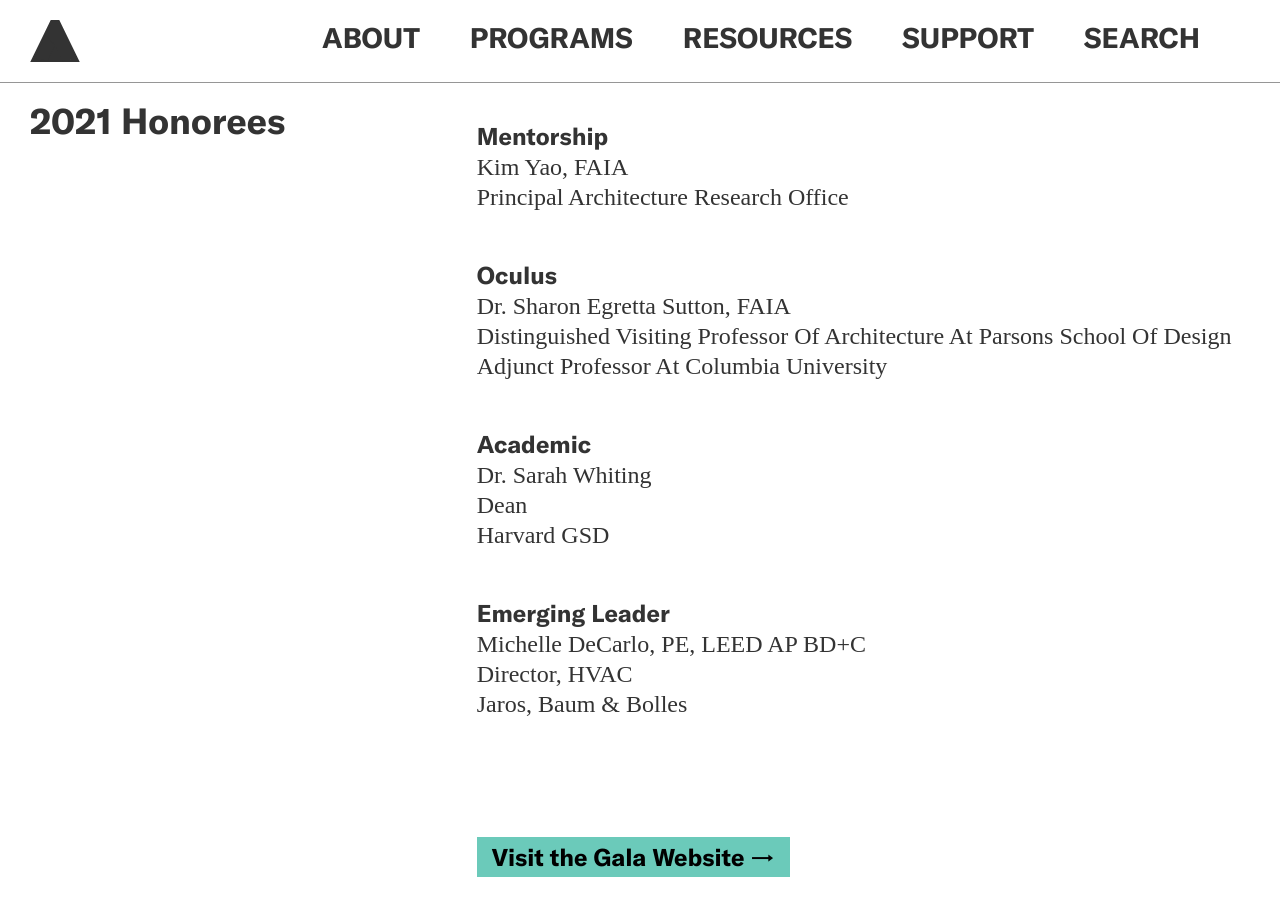
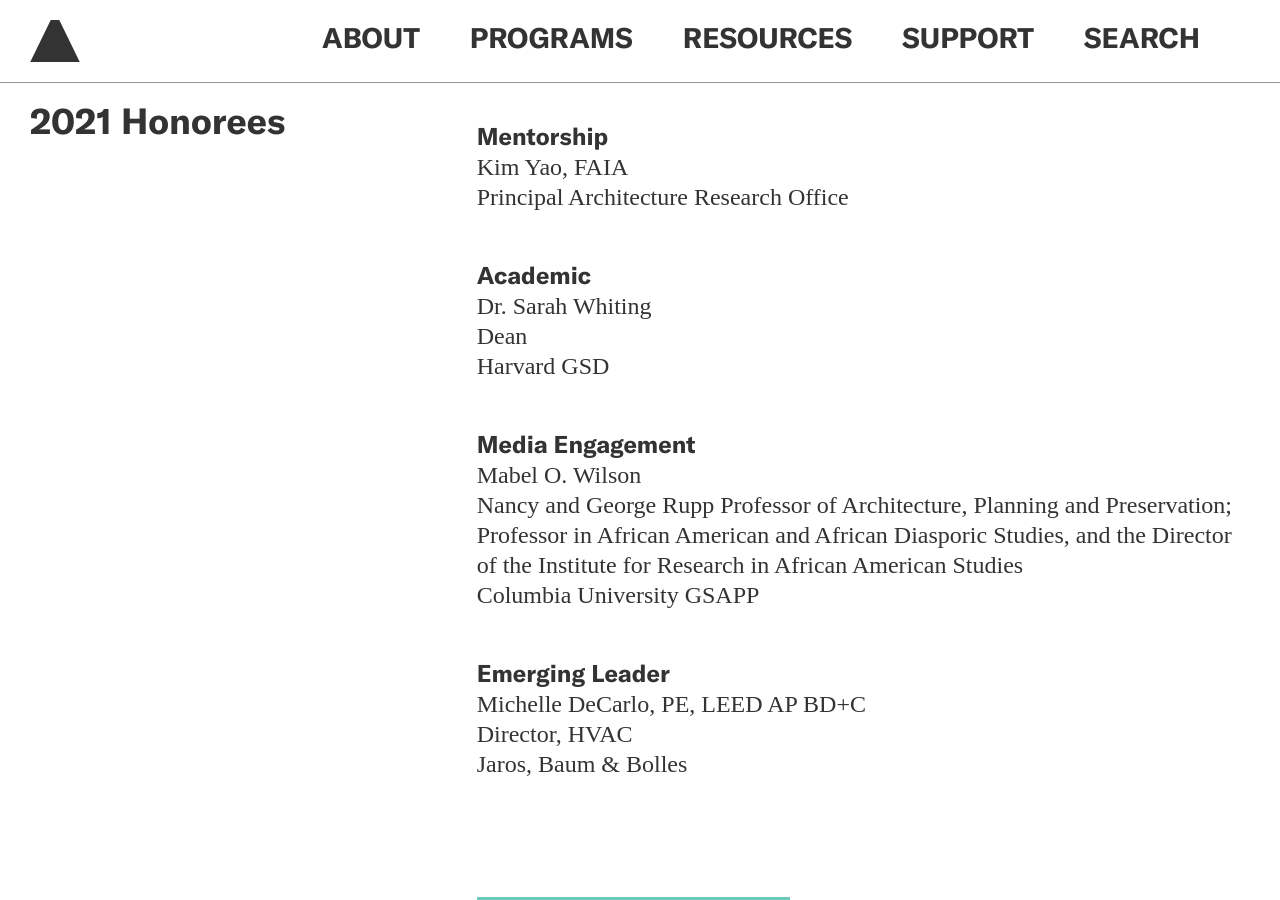
Before and after one commit to jengalas/bwaf-bbw, a Jekyll site: the page built from _programs/leadership-awards-gala.md, in a window 1280 px wide and 900 px high, scrolled down 1962 px. Built offline with Jekyll 4.4.1, drawn with Linux system fonts in a browser that asks for light colours; some web fonts are replaced.

Commit message:
Update from Forestry.io Aislinn McNamara updated _programs/leadership-awards-gala.md

```diff
--- a/_programs/leadership-awards-gala.md
+++ b/_programs/leadership-awards-gala.md
@@ -69,11 +69,12 @@
   text_block: "**Organizational Excellence**  \nSara Kendall  \nVice President & General
     Manager\nTurner Construction\n\n**Innovative Executive**  \nMiriam Harris  \nExecutive
     Vice President  \nTrinity Place Holdings\n\n**Mentorship**  \nKim Yao, FAIA  \nPrincipal\nArchitecture
-    Research Office  \n\n**Oculus**   \nDr. Sharon Egretta Sutton, FAIA   \nDistinguished
-    Visiting Professor Of Architecture At Parsons School Of Design   \nAdjunct Professor
-    At Columbia University \n\n**Academic**   \nDr. Sarah Whiting   \nDean   \nHarvard
-    GSD \n\n**Emerging Leader**   \nMichelle DeCarlo, PE, LEED AP BD+C   \nDirector,
-    HVAC   \nJaros, Baum & Bolles"
+    Research Office   \n\n**Academic**   \nDr. Sarah Whiting   \nDean   \nHarvard
+    GSD \n\n**Media Engagement**   \nMabel O. Wilson   \nNancy and George Rupp Professor
+    of Architecture, Planning and Preservation; Professor in African American and
+    African Diasporic Studies, and the Director of the Institute for Research in African
+    American Studies    \nColumbia University GSAPP\n\n**Emerging Leader**   \nMichelle
+    DeCarlo, PE, LEED AP BD+C   \nDirector, HVAC   \nJaros, Baum & Bolles"
 - template: buttons-block
   button:
   - button_text: Visit the Gala Website
```
